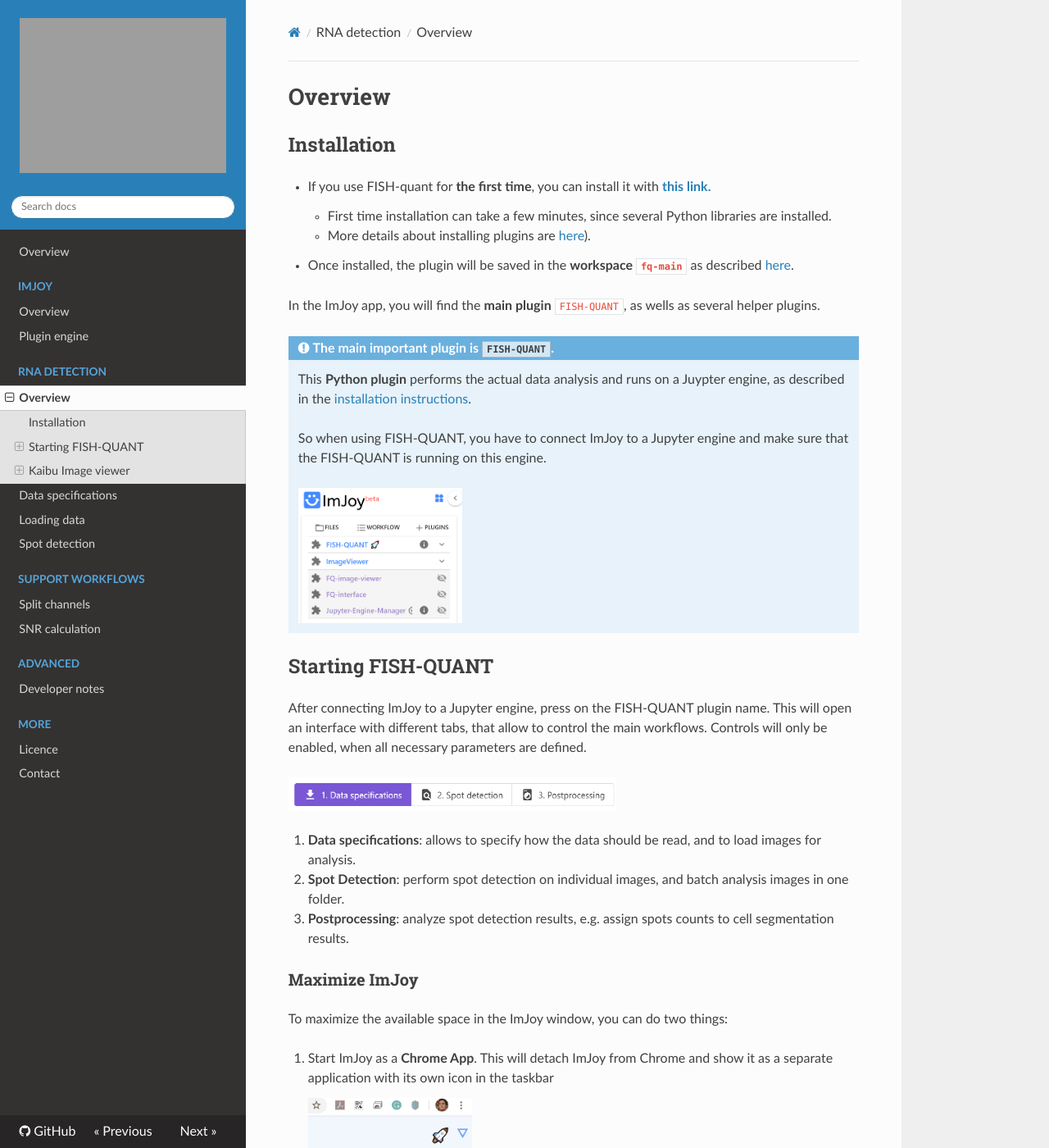
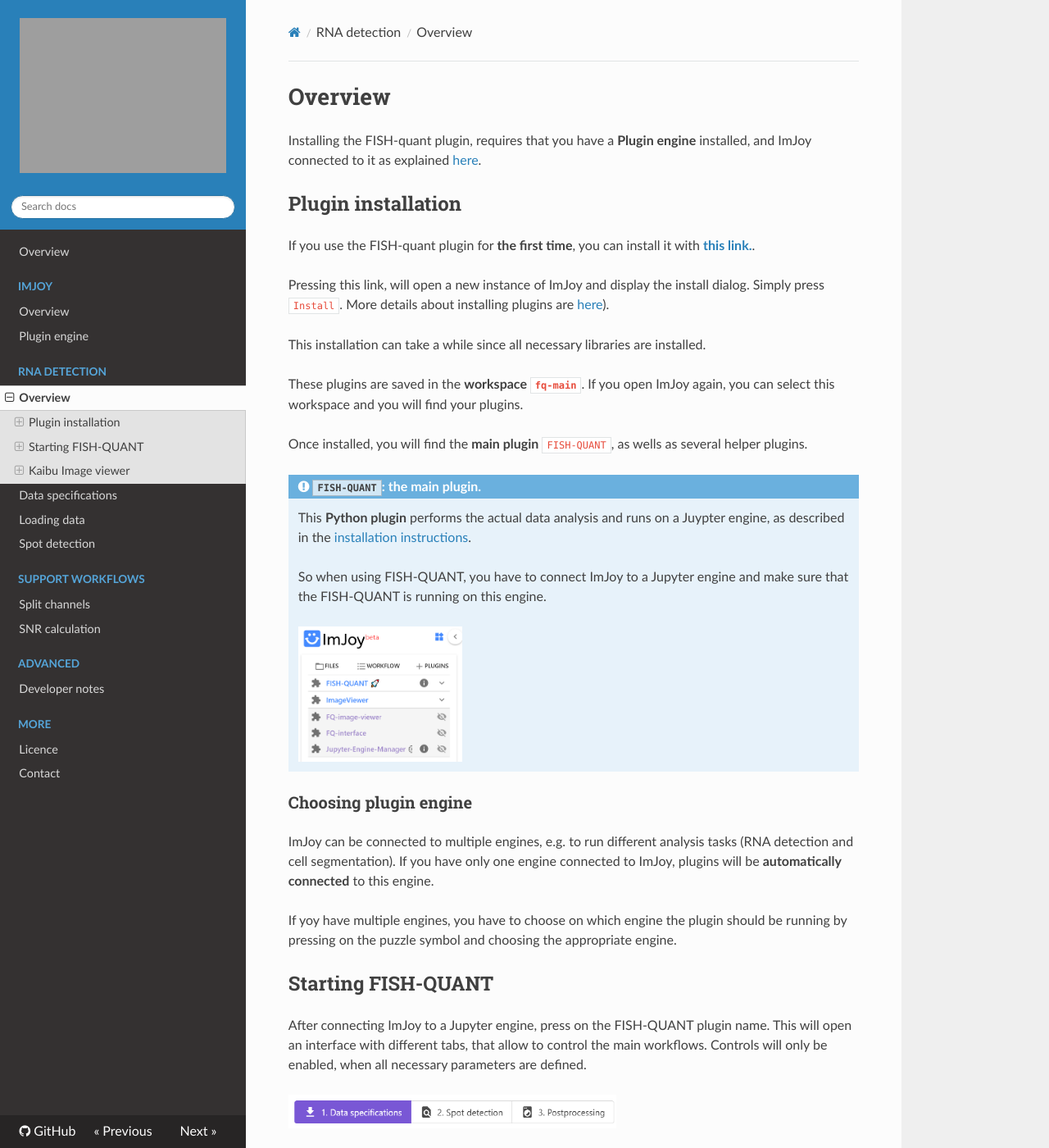
Before and after one commit to fish-quant/fq-imjoy, an MkDocs documentation site: the page built from docs/fq-overview.md, in a window 1280 px wide and 1400 px high. Shown: the whole window at 82% size. Built offline with MkDocs 1.6.1, drawn with Linux system fonts in a browser that asks for light colours; nearby versions of some CDN libraries.

Commit message:
Improved description of Imjoy/plugin installation

```diff
--- a/docs/fq-overview.md
+++ b/docs/fq-overview.md
@@ -1,16 +1,24 @@
 # Overview
 
-## Installation
+Installing the FISH-quant plugin, requires that you have a **Plugin engine** installed, and ImJoy
+connected to it as explained  [here](imjoy-installation.md#).
 
-* If you use FISH-quant for **the first time**, you can install it with <a href="https://imjoy.io/#/app?w=fq-main&plugin=fish-quant/fq-imjoy:FISH-QUANT@stable&upgrade=1" target="_blank">**this link.**</a>
-    - First time installation can take a few minutes, since several Python libraries are installed.
-    - More details about installing plugins are [here](imjoy-overview.md/#installing-plugins)).
+## Plugin installation
 
-* Once installed, the plugin will be saved in the  **workspace `fq-main`** as described [here](imjoy-overview.md#opening-a-workspace).
+If you use the FISH-quant plugin for **the first time**, you can install it with
+<a href="https://imjoy.io/#/app?w=fq-main&plugin=fish-quant/fq-imjoy:FISH-QUANT@stable&upgrade=1" target="_blank">**this link.**</a>.
 
-In the ImJoy app, you will find the **main plugin** `FISH-QUANT`, as wells as several helper plugins.
+Pressing this link, will open a new instance of ImJoy and display the install dialog. Simply press `Install`. More details about
+installing plugins are [here](imjoy-overview.md/#installing-plugins)).
 
-!!! info "The main important plugin is `FISH-QUANT`."
+This installation can take a while since all necessary libraries are installed.
+
+These plugins are saved in the  **workspace `fq-main`**. If you open ImJoy again, you can select this workspace and you will find your plugins.
+
+
+Once installed, you will find the **main plugin** `FISH-QUANT`, as wells as several helper plugins.
+
+!!! info "`FISH-QUANT`: the main plugin."
 
     This **Python plugin** performs the actual data analysis and
     runs on a Juypter engine, as described in the [installation instructions](imjoy-overview.md#connect-jupyter-engine).
@@ -19,6 +27,14 @@ In the ImJoy app, you will find the **main plugin** `FISH-QUANT`, as wells as se
     the FISH-QUANT is running on this engine.
 
     ![fq-plugins.png](img/fq-plugins.png){: style="width:200px"}
+
+### Choosing plugin engine
+
+ImJoy can be connected to multiple engines, e.g. to run different analysis tasks (RNA detection and cell segmentation).
+If you have only one engine connected to ImJoy, plugins will be **automatically connected** to this engine.
+
+If yoy have multiple engines, you have to choose on which engine the plugin should be running by pressing on the
+puzzle symbol and choosing the appropriate engine.
 
 ## Starting FISH-QUANT
 
@@ -45,6 +61,7 @@ To maximize the available space in the ImJoy window, you can do two things:
     ![imjoy-collapse-plugin-menu.gif](img/imjoy-collapse-plugin-menu.gif){: style="width:600px"}
 
 ## Kaibu Image viewer
+
 Images and analysis results are displayed with [Kaibu](https://kaibu.org/#/about).
 
 ![kaibu_screenshot.png](img/kaibu_screenshot.png){: style="width:500px"}
```
Also changed, not shown: docs/imjoy-installation.md (+27 -34 lines), docs/imjoy-overview.md (+4 -15 lines), docs/index.md (+16 -16 lines).
